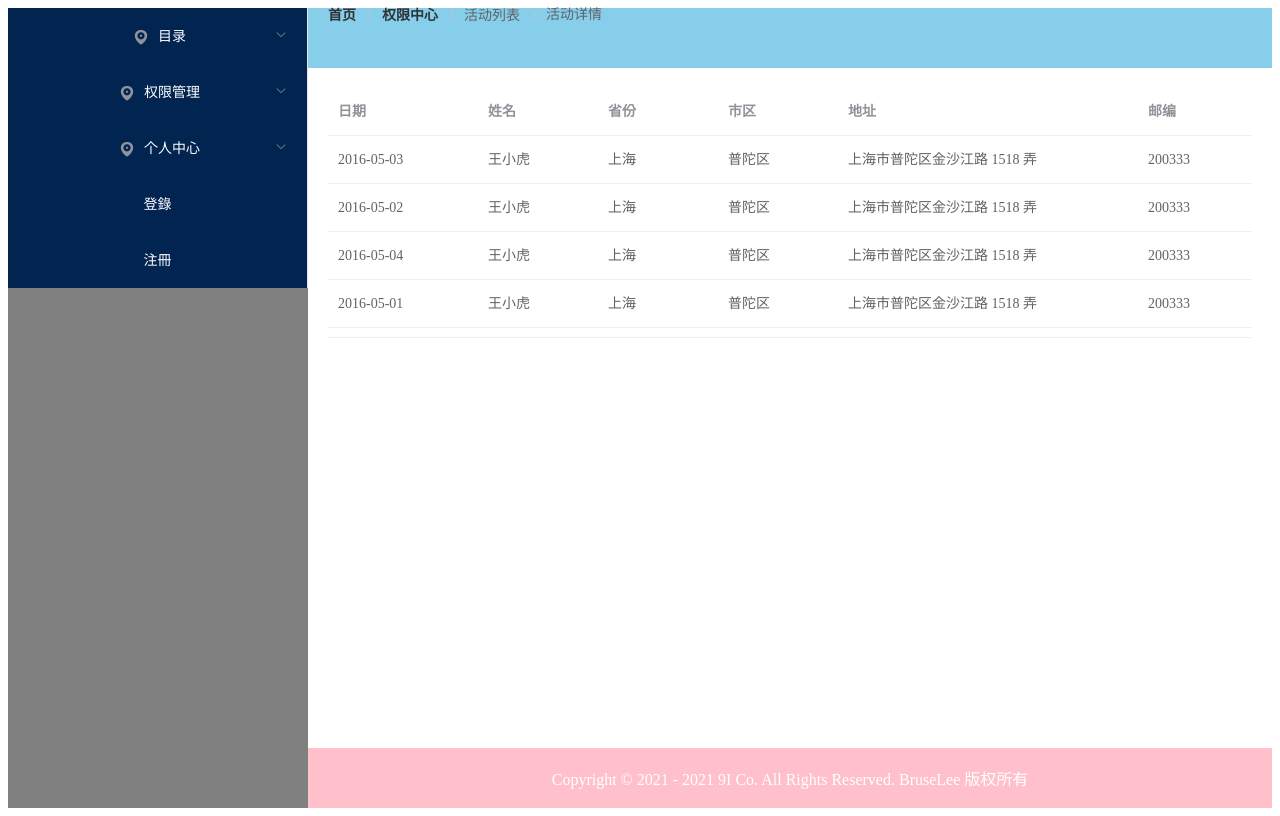
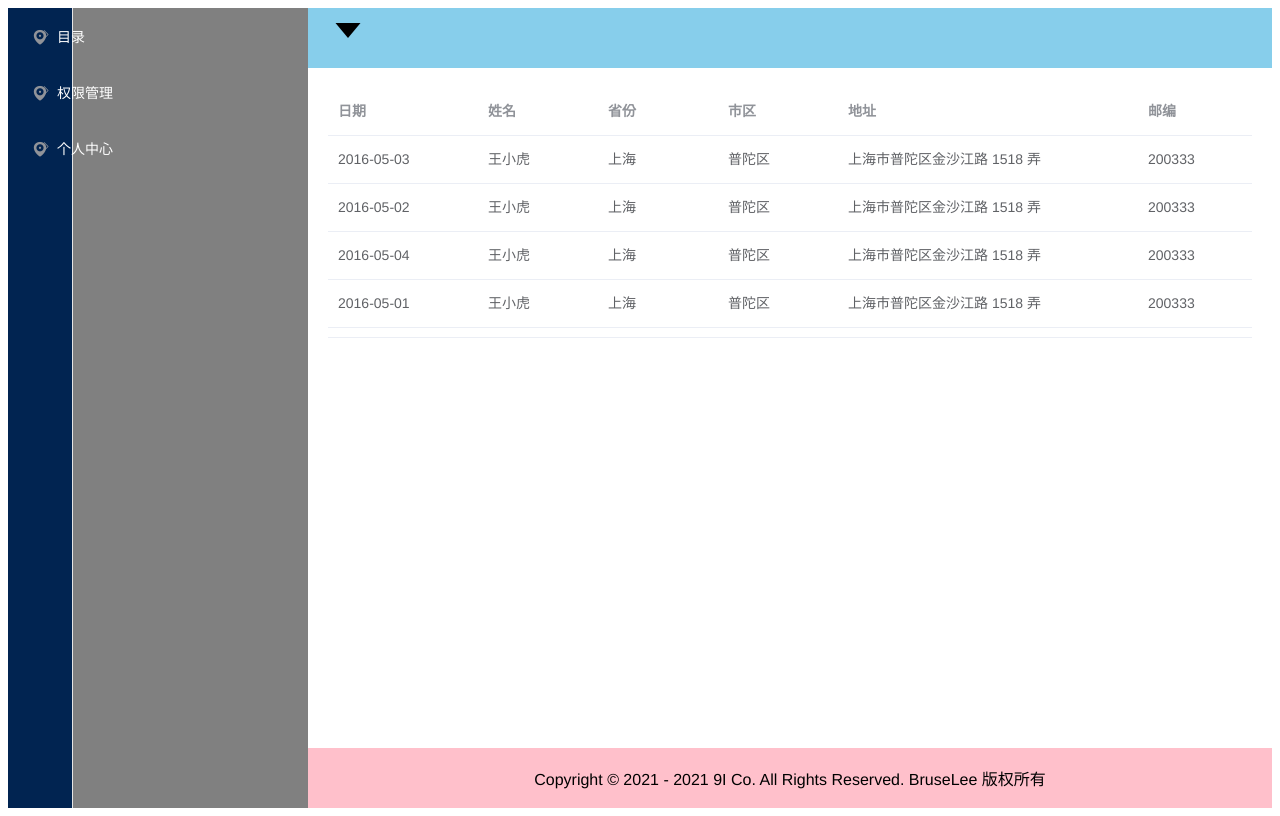
Before and after one commit to Bruse-Lee/Back-and-Front, a Vue app in the folder surveryfront/: page /log in a window 1280 px wide. Built offline with nearby package versions, Linux system fonts and the light colour scheme.

Commit message:
完成从路由而生成的侧边栏的路径问题√

```diff
--- a/surveryfront/src/App.vue
+++ b/surveryfront/src/App.vue
@@ -5,7 +5,6 @@
 </template>
 
 <script>
-
 export default {
   name: "App",
   components: {
@@ -16,12 +15,10 @@ export default {
 
 <style>
 #app {
-  /* font-family: Avenir, Helvetica, Arial, sans-serif;
+  font-family: Avenir, Helvetica, Arial, sans-serif;
   -webkit-font-smoothing: antialiased;
-  -moz-osx-font-smoothing: grayscale; */
-  text-align: center;
-  color: white;
-  /* margin-top: 60px; */
+  -moz-osx-font-smoothing: grayscale;
+
   margin: 0%;
   padding: 0%;
   margin-left: 0px;
--- a/surveryfront/src/components/Layout.vue
+++ b/surveryfront/src/components/Layout.vue
@@ -5,7 +5,9 @@
     </el-aside>
     <el-container>
       <el-header>
-        <headbar></headbar>
+        <i class="el-icon-caret-bottom"></i>
+        <!-- <headbar>
+        </headbar> -->
       </el-header>
       <el-main>
         <router-view></router-view>
@@ -19,12 +21,17 @@
 
 <script>
 import Sidebar from "../components/sidebar/sidebar.vue";
-import Headbar from "../components/headNavbar/headBar.vue";
+// import Headbar from "../components/headNavbar/headBar.vue";
 import routes from "../router/routes";
 export default {
   components: {
     Sidebar,
-    Headbar,
+    // Headbar,
+  },
+  data() {
+    return {
+      isCollapse: false,
+    };
   },
   methods: {
     handleCollapse() {
@@ -35,7 +42,6 @@ export default {
 
       arr.forEach((route) => {
         let obj = Object.assign({}, route);
-
         parentPath =
           parentPath && parentPath.lastIndexOf("/") !== parentPath.length - 1
             ? parentPath + "/"
@@ -46,20 +52,16 @@ export default {
         if (obj.children && obj.children.length > 0) {
           obj.children = this.resolve(obj.children, obj.path);
         }
-        newArr.push(obj);
+        // console.log(obj.path);
+        newArr.push(obj)
       });
-
       return newArr;
     },
   },
-  data() {
-    return {
-      isCollapse: false,
-    };
-  },
   computed: {
     menus() {
-      return routes;
+      let newArr = this.resolve(routes);
+      return newArr;
     },
   },
 };
@@ -86,4 +88,7 @@ body {
   align-items: center;
   justify-content: center;
 }
+.el-icon-caret-bottom {
+  font-size: 40px;
+}
 </style>
--- a/surveryfront/src/components/Login/Login.vue
+++ b/surveryfront/src/components/Login/Login.vue
@@ -36,7 +36,7 @@
 
 
 <script>
-// import Loging from './Loading.vue'
+// import qs from 'qs'
 export default {
   name: "Login",
   data() {
@@ -64,20 +64,27 @@ export default {
     // 登录请求
     toLogin() {
       let _this = this;
-      this.$axios.post('/user/login',{
+      // this.$axios
+      //   .post("/user/api/login", {
+      //     headers: { "Content-Type": "application/x-www-form-urlencoded" },
+      //     data: _this.loginForm,
+      //   })
+      //   .then((res) => {
+      //     console.log(res.data);
+      //   });
+      this.$axios({
+        methods: "POST",
         headers: { "Content-Type": "application/x-www-form-urlencoded" },
+        url: "/user/api/login",
         data: _this.loginForm,
       }).then((res) => {
         console.log(res.data);
+        if(res.data.code === 200){
+          this.$router.push('/home')
+        }else{
+          this.$router.push('/Login')
+        }
       });
-      // this.$axios({
-      //   methods: 'POST',
-      //   headers: { "Content-Type": "application/x-www-form-urlencoded" },
-      //   url: "/user/login",
-      //   data: _this.loginForm,
-      // }).then((res) => {
-      //   console.log(res.data);
-      // });
     },
   },
 };
--- a/surveryfront/src/components/personalCenter/profile.vue
+++ b/surveryfront/src/components/personalCenter/profile.vue
@@ -1,5 +1,5 @@
 <template>
     <div>
-
+        个人中心
     </div>
 </template>
--- a/surveryfront/src/components/personalCenter/resetPwd.vue
+++ b/surveryfront/src/components/personalCenter/resetPwd.vue
@@ -0,0 +1,5 @@
+<template>
+    <div>
+        密码修改
+    </div>
+</template>
--- a/surveryfront/src/components/sidebar/sidebar.vue
+++ b/surveryfront/src/components/sidebar/sidebar.vue
@@ -6,6 +6,8 @@
     text-color="#fff"
     active-text-color="#ffd04b"
     router
+    collapse
+    unique-opened
   >
     <sidebarItem :menus="menus"></sidebarItem>
   </el-menu>
@@ -25,3 +27,10 @@ export default {
   },
 };
 </script>
+
+<style scoped>
+.el-menu{
+  height: 100vh;
+  text-align: center;
+}
+</style>
```
Also changed, not shown: surveryfront/src/router/routes.js (+4 -4 lines).
